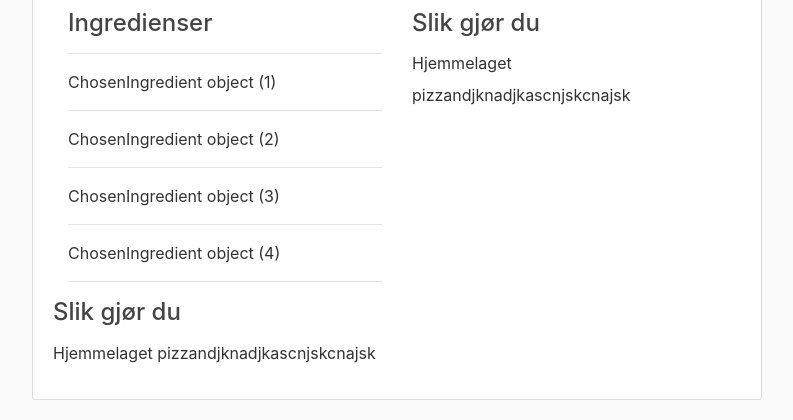
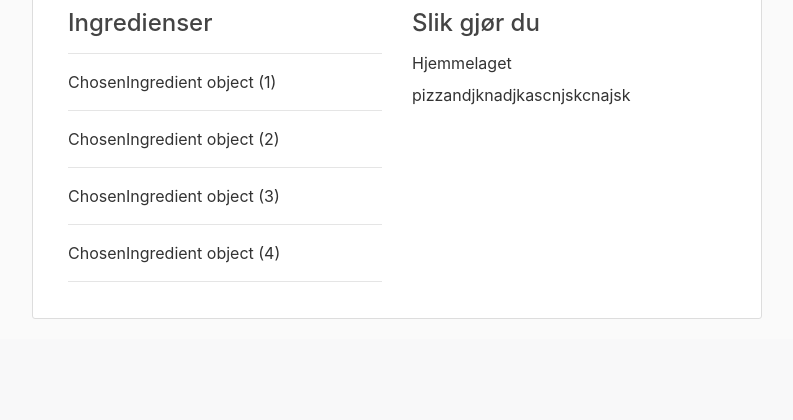
Before and after one commit to williamostensen98/Chef-s-Apprentice, a Django app: page /1/1 in a window 1280 px wide. Shown: the part 783-1203 px from the top of the page, without its empty margins (53-846 px from the left). After the commit the page ends 1102 px from the top, so only its background shows below. Run offline with Django 3.2, Linux system fonts and the light colour scheme; data comes from the database, SQL or seed files in the repository; both versions use the stored data as it was after the commit; parts of the project's set-up code (start-up, migrations or seed data) failed here and were passed over; some libraries are stand-ins or nearby versions.

Commit message:
quick fix recipe html

```diff
--- a/pu_project/chefs_apprentice/templates/chefs_apprentice/recipe.html
+++ b/pu_project/chefs_apprentice/templates/chefs_apprentice/recipe.html
@@ -54,8 +54,7 @@
               </div>
 
             </div>
-            <h4>Slik gjør du</h4>
-            <p class= "recipe_description">{{ recipe.description }}</p>
+
           </div>
 
 
```
Also changed, not shown: pu_project/chefs_apprentice/migrations/0010_merge_20190329_0935.py (added), pu_project/db.sqlite3.
